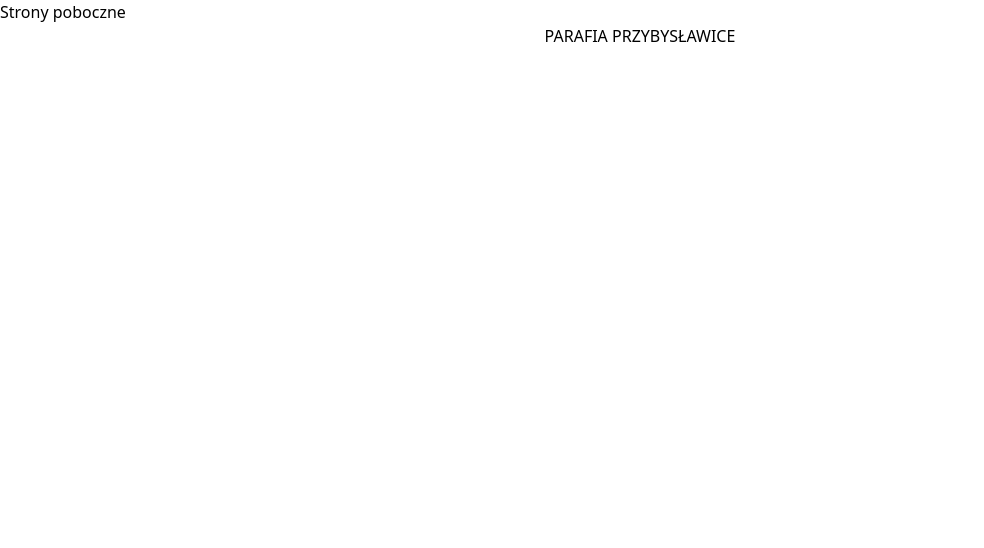
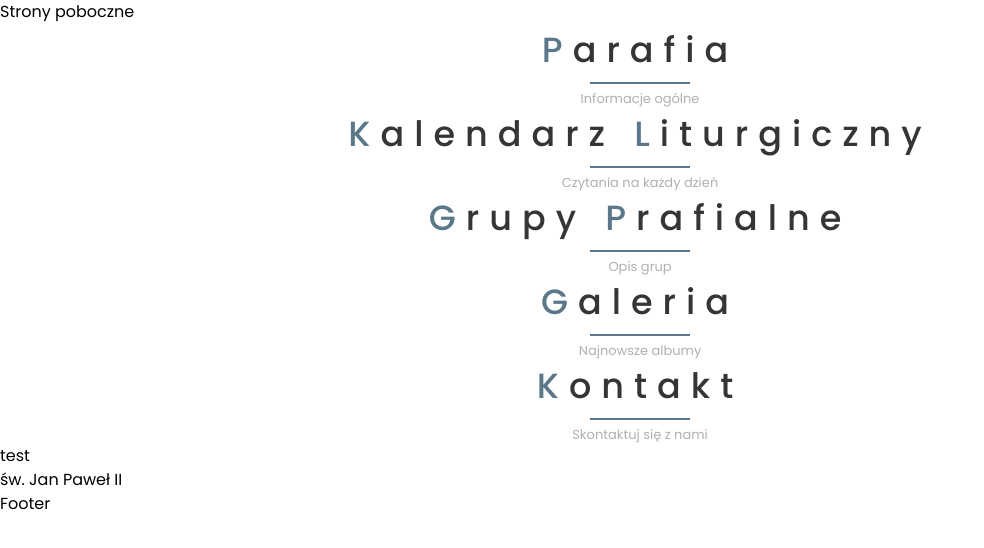
Before and after one commit to JcobV01/stronaPNSNMPwP, a Next.js app: page / in a window 1280 px wide. Shown: the top 548 px of the page, without its empty margins (0-984 px from the left). Built offline with nearby package versions, Linux system fonts and the light colour scheme.

Commit message:
Dodano strukturę sekcji, nagłówek i kilka komponentów

```diff
--- a/app/layout.jsx
+++ b/app/layout.jsx
@@ -1,3 +1,4 @@
+import Footer from '@components/Footer';
 import '@styles/global.css';
 import { headers } from 'next/headers';
 
@@ -25,6 +26,7 @@
                 <main>
                     {children}
                 </main>
+                <Footer/>
             </body>
         </html>
     )
--- a/app/page.jsx
+++ b/app/page.jsx
@@ -1,10 +1,20 @@
-import React from 'react'
+import Galeria from "@components/home/Galeria"
+import Grupy from "@components/home/Grupy"
+import Kalendarz from "@components/home/Kalendarz"
+import Kontakt from "@components/home/Kontakt"
+import Parafia from "@components/home/parafia"
+import Quote from "@components/quote"
 
 const page = () => {
   return (
-    <header>
-      <h1 className='flex-center'>PARAFIA PRZYBYSŁAWICE</h1>
-    </header>
+    <>
+      <Parafia/>
+      <Kalendarz/>
+      <Grupy/>
+      <Galeria/>
+      <Kontakt/>
+      <Quote text="test" author="św. Jan Paweł II"/>
+    </>
   )
 }
 
--- /dev/null
+++ b/components/Footer.jsx
@@ -0,0 +1,9 @@
+import React from 'react'
+
+const Footer = () => {
+  return (
+    <div>Footer</div>
+  )
+}
+
+export default Footer
--- /dev/null
+++ b/components/Quote.jsx
@@ -0,0 +1,12 @@
+import React from 'react'
+
+const Quote = ({text, author}) => {
+  return (
+    <section>
+        <p>{text}</p>
+        <p>{author}</p>
+    </section>
+  )
+}
+
+export default Quote
--- /dev/null
+++ b/components/Title.jsx
@@ -0,0 +1,20 @@
+import React from 'react'
+
+const Title = ({title, title2, subtitle}) => {
+  return (
+    <div className='flex flex-col gap-[5px]'>
+        <h2 className='text-[#353535] text-[40px] tracking-[10px] font-[500] text-center 2xl:text-[35px] lg:text-[30px] sm:text-[23px]'>
+          <span className='text-[#5A7889]'>{`${title[0]}`}</span>
+          {`${title.slice(1)} `}
+
+          <span className='text-[#5A7889]'>{`${title2.length > 0 ? title2[0] : ''}`}</span>
+          {`${title2.length > 0 ? title2.slice(1) : ''}`}
+        </h2>
+
+        <div className='h-[2px] w-[100px] bg-[#5A7889] m-auto'></div>
+        <h3 className='text-[#B0B0B0] text-[15px] text-center 2xl:text-[13px] lg:text-[12px] sm:text-[11px]'>{subtitle}</h3>
+    </div>
+  )
+}
+
+export default Title
--- /dev/null
+++ b/components/home/Galeria.jsx
@@ -0,0 +1,11 @@
+import Title from '@components/Title'
+
+const Galeria = () => {
+  return (
+    <section id="galeria">
+      <Title title="Galeria" title2="" subtitle="Najnowsze albumy"/>
+    </section>
+  )
+}
+
+export default Galeria
--- /dev/null
+++ b/components/home/Grupy.jsx
@@ -0,0 +1,11 @@
+import Title from '@components/Title'
+
+const Grupy = () => {
+  return (
+    <section id="grupy">
+      <Title title="Grupy" title2="Prafialne" subtitle="Opis grup"/>
+    </section>
+  )
+}
+
+export default Grupy
--- /dev/null
+++ b/components/home/Kalendarz.jsx
@@ -0,0 +1,11 @@
+import Title from '@components/Title'
+
+const Kalendarz = () => {
+  return (
+    <section id="kalendarz">
+      <Title title="Kalendarz" title2="Liturgiczny" subtitle="Czytania na każdy dzień"/>
+    </section>
+  )
+}
+
+export default Kalendarz
--- /dev/null
+++ b/components/home/Kontakt.jsx
@@ -0,0 +1,11 @@
+import Title from "@components/Title"
+
+const Kontakt = () => {
+    return (
+        <section id="kontakt">
+            <Title title="Kontakt" title2="" subtitle="Skontaktuj się z nami" />
+        </section>
+    )
+}
+
+export default Kontakt
--- /dev/null
+++ b/components/home/Parafia.jsx
@@ -0,0 +1,11 @@
+import Title from '@components/Title'
+
+const Parafia = () => {
+  return (
+    <section id="parafia">
+      <Title title="Parafia" title2="" subtitle="Informacje ogólne"/>
+    </section>
+  )
+}
+
+export default Parafia
--- a/styles/global.css
+++ b/styles/global.css
@@ -3,6 +3,10 @@
 @tailwind base;
 @tailwind components;
 @tailwind utilities;
+
+*{
+    font-family: 'Poppins'
+}
 
 .flex-center {
     @apply flex justify-center items-center;
--- a/tailwind.config.js
+++ b/tailwind.config.js
@@ -13,6 +13,25 @@
           "conic-gradient(from 180deg at 50% 50%, var(--tw-gradient-stops))",
       },
     },
+    screens: {
+      '2xl': {'max': '1535px'},
+      // => @media (max-width: 1535px) { ... }
+
+      'xl': {'max': '1279px'},
+      // => @media (max-width: 1279px) { ... }
+
+      'lg': {'max': '1023px'},
+      // => @media (max-width: 1023px) { ... }
+
+      'md': {'max': '767px'},
+      // => @media (max-width: 767px) { ... }
+
+      'sm': {'max': '639px'},
+      // => @media (max-width: 639px) { ... }
+
+      'fold': {'max': '325px'},
+      // => @media (max-width: 325px) { ... }
+    },
   },
   plugins: [],
 };
```
